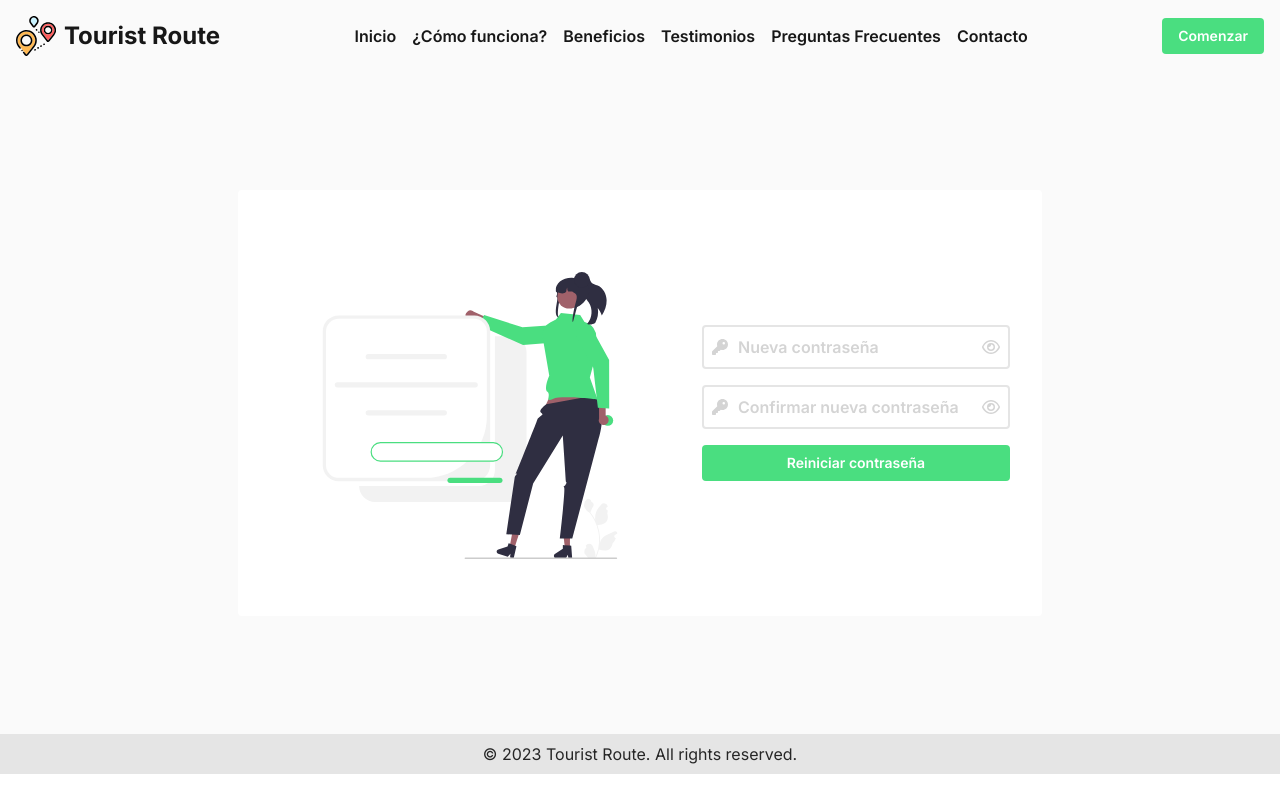
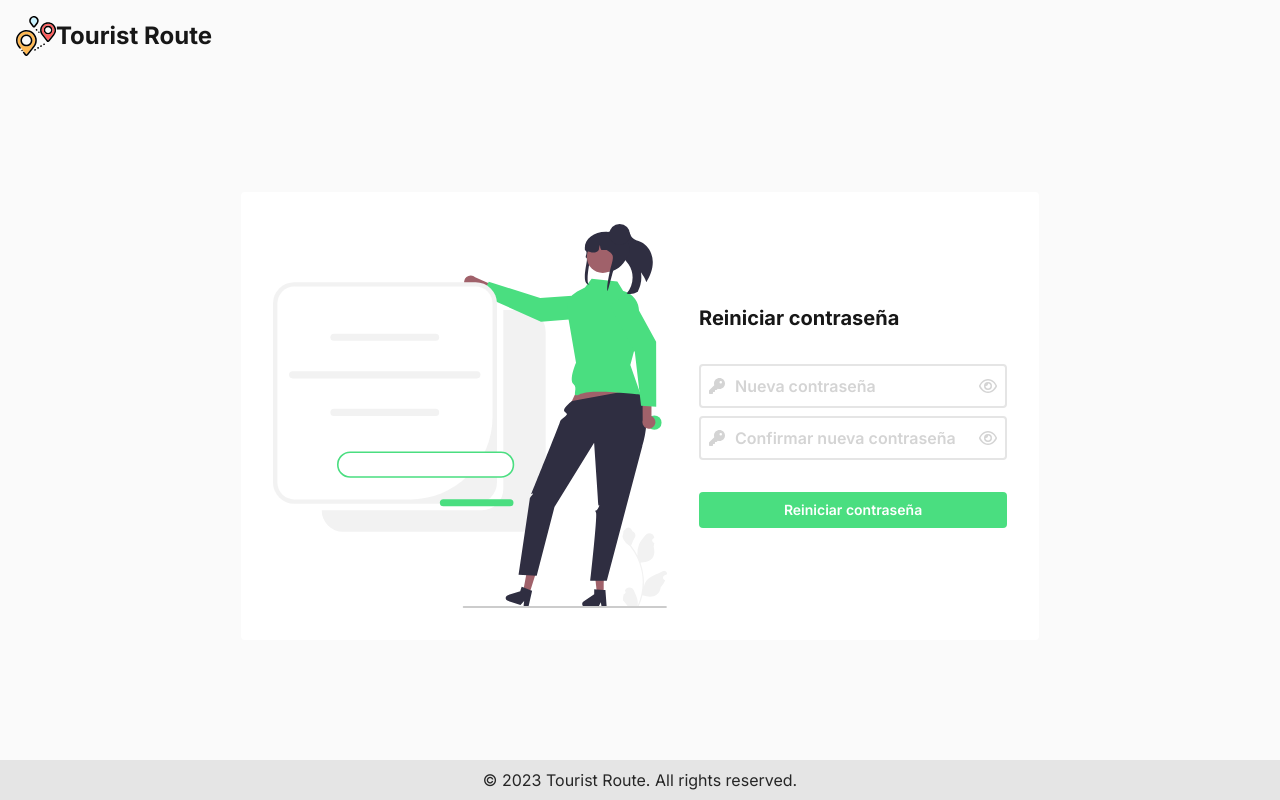
Before and after one commit to No-Country/c11-27-t-node-react, a React (Vite) app in the folder client/: page /resetpassword in a window 1280 px wide. Built offline with nearby package versions, Linux system fonts and the light colour scheme.

Commit message:
feat: 💄 fix and adjust ui elements

```diff
--- a/client/src/components/Auth/ResetPassword.jsx
+++ b/client/src/components/Auth/ResetPassword.jsx
@@ -3,36 +3,33 @@ import Header from "../Header";
 import Footer from "../Footer";
 import Input from "../Input";
 import Button from "../Button";
+import ResetPassword from "../../assets/reset-password.svg";
 
-const ResetPassword = () => {
+const Register = () => {
   return (
-    <div>
-      <Header />
-      <div className="flex h-[82.7vh] items-center justify-center  gap-2 bg-[#FAFAFA] text-[#1E1E1E]">
-        <div className="items-center justify-center rounded sm:flex sm:flex-row sm:gap-[32px] sm:p-[32px] lg:bg-[#ffff]">
-          <div className="flex justify-center gap-2 sm:mt-[50px]">
-            <img
-              className="pl mb-[25px] h-[194px] w-[200px] sm:h-[287px] sm:w-[400px]"
-              src="./src/assets/reset-password.svg"
-              alt="resetpassword"
-            />
-          </div>
-          <div className="flex flex-col items-start gap-2">
-            <div className="mb-[8px]">
+    <div className="flex h-screen flex-col justify-between bg-neutral-50 text-neutral-900">
+      <Header pageType="auth" />
+      <div className="flex flex-col items-center justify-center">
+        <div className="flex  flex-col items-center gap-8 px-4 py-2 lg:flex-row lg:justify-center lg:rounded lg:bg-white lg:p-8 ">
+          <img src={ResetPassword} alt="Sign Up" className="h-24 lg:h-96" />
+          <div className="flex flex-col gap-8">
+            <div className="flex flex-col gap-2">
+              <div className="text-xl font-bold">Reiniciar contraseña</div>
+            </div>
+            <div className="flex flex-col gap-2">
               <Input
                 placeholder="Nueva contraseña"
+                type="password"
+                leftIcon="key"
+                rightIcon="eye"
+              />
+              <Input
+                placeholder="Confirmar nueva contraseña"
+                type="password"
                 leftIcon="key"
                 rightIcon="eye"
               />
             </div>
-            <div className="mb-[8px]">
-              <Input
-                placeholder="Confirmar nueva contraseña"
-                leftIcon="key"
-                rightIcon="eye"
-              />
-            </div>
-
             <Button label="Reiniciar contraseña" fullWidth />
           </div>
         </div>
@@ -42,4 +39,4 @@ const ResetPassword = () => {
   );
 };
 
-export default ResetPassword;
+export default Register;
```
